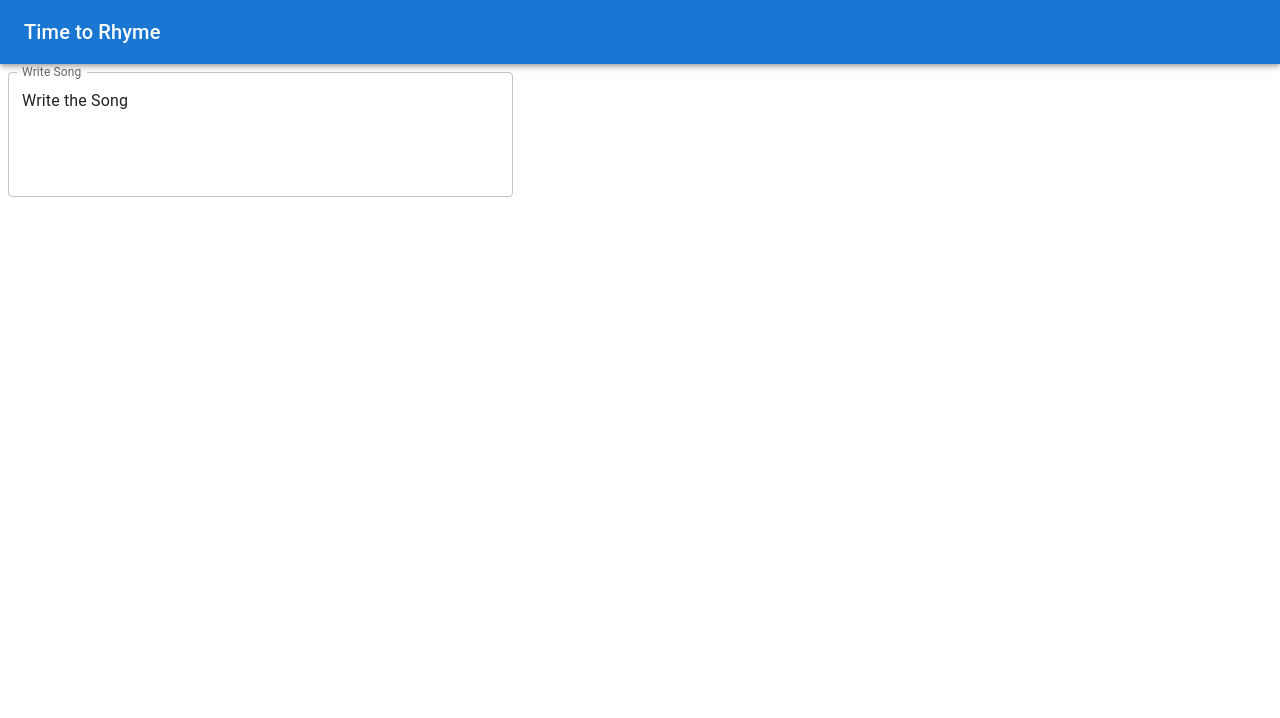
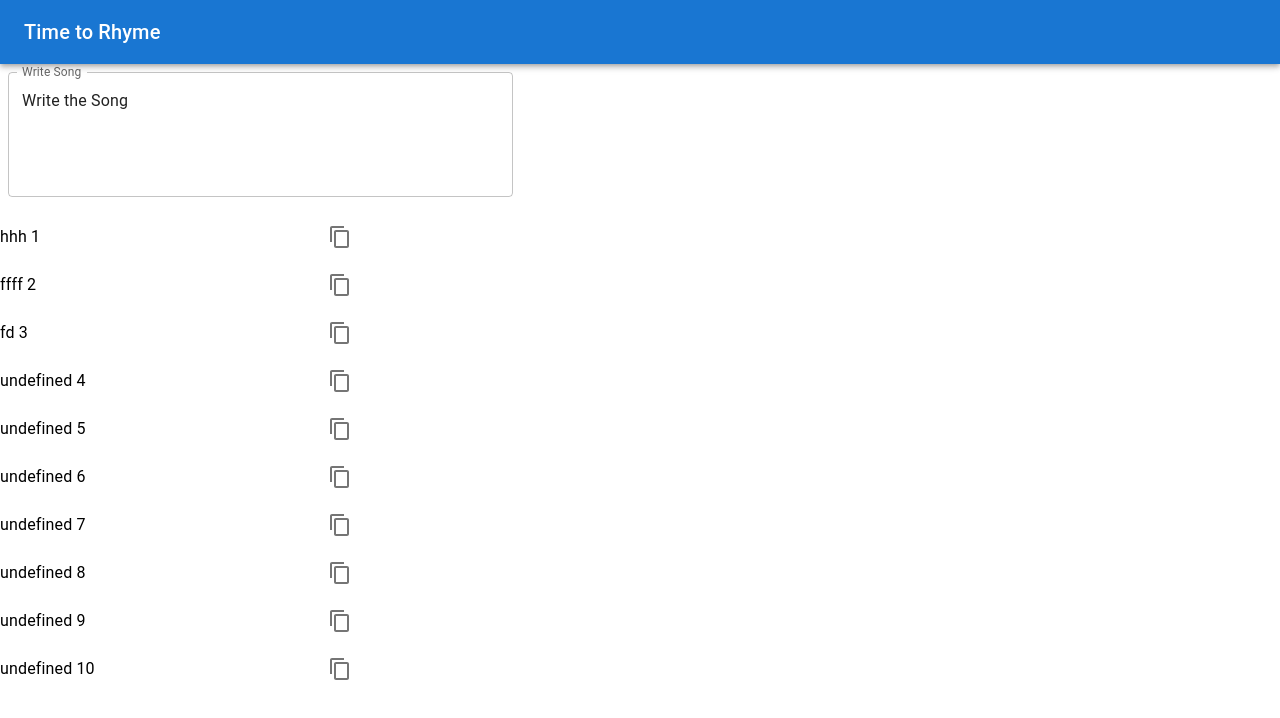
Before and after one commit to WolfSeminary/rhyme-time, a React (Create React App) app: page / in a window 1280 px wide. Shown: the top 718 px of the page. Built offline with nearby package versions, Linux system fonts and the light colour scheme.

Commit message:
abcd (#62)

```diff
--- a/package.json
+++ b/package.json
@@ -6,6 +6,7 @@
     "@emotion/react": "^11.7.1",
     "@emotion/styled": "^11.6.0",
     "@material-ui/icons": "^4.11.2",
+    "@mui/icons-material": "^5.3.0",
     "@mui/material": "^5.2.6",
     "@testing-library/jest-dom": "^5.15.1",
     "@testing-library/react": "^11.2.7",
--- a/src/App.js
+++ b/src/App.js
@@ -1,12 +1,15 @@
 import './App.css';
 import AppBarPage from './AppBar';
 import MultilineTextFiel from './WriteSong';
+import RhymesList from './RhymesList'
 
 function App() {
+  const a=["hhh","ffff","fd"]
   return (
     <div className="App">
       <AppBarPage />
       <MultilineTextFiel/>
+      <RhymesList rhymes={a}/>
     </div>
   );
 }
--- a/src/RhymesList.js
+++ b/src/RhymesList.js
@@ -8,10 +8,10 @@ import IconButton from '@mui/material/IconButton';
 import ContentCopyIcon from '@mui/icons-material/ContentCopy';
 //import {  Comment as CommentIcon } from '@mui/icons-material'
 
-export default function RhymesList() {
+export default function RhymesList(props) {
   return (
     <List sx={{ width: '100%', maxWidth: 360, bgcolor: 'background.paper' }}>
-      {[1, 2, 3, 4, 5, 6, 7, 8, 9, 10].map((value) => (
+      {[1, 2, 3, 4, 5, 6, 7, 8, 9, 10].map((value,index) => (
         <ListItem
           key={value}
           disableGutters
@@ -21,7 +21,7 @@ export default function RhymesList() {
             </IconButton>
           }
         >
-          <ListItemText primary={`Rhyme ${value}`} />
+          <ListItemText primary={`${props.rhymes[index]} ${value}`} />
         </ListItem>
       ))}
     </List>
```
Also changed, not shown: WordToRhyme.js (deleted, +0 -22 lines), src/BackGround.js (added, +23 -0 lines), 1 other file (tests, documents, lock files or other folders).
